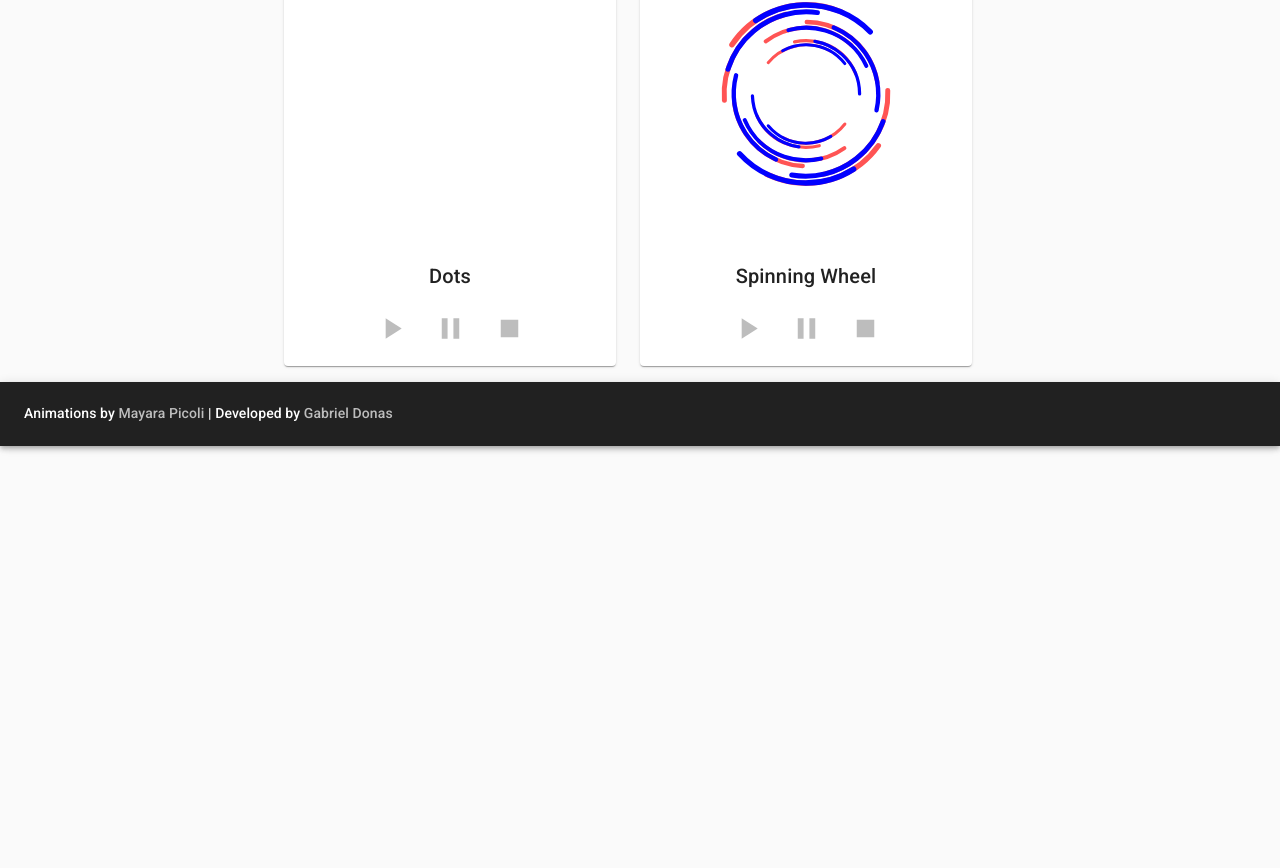
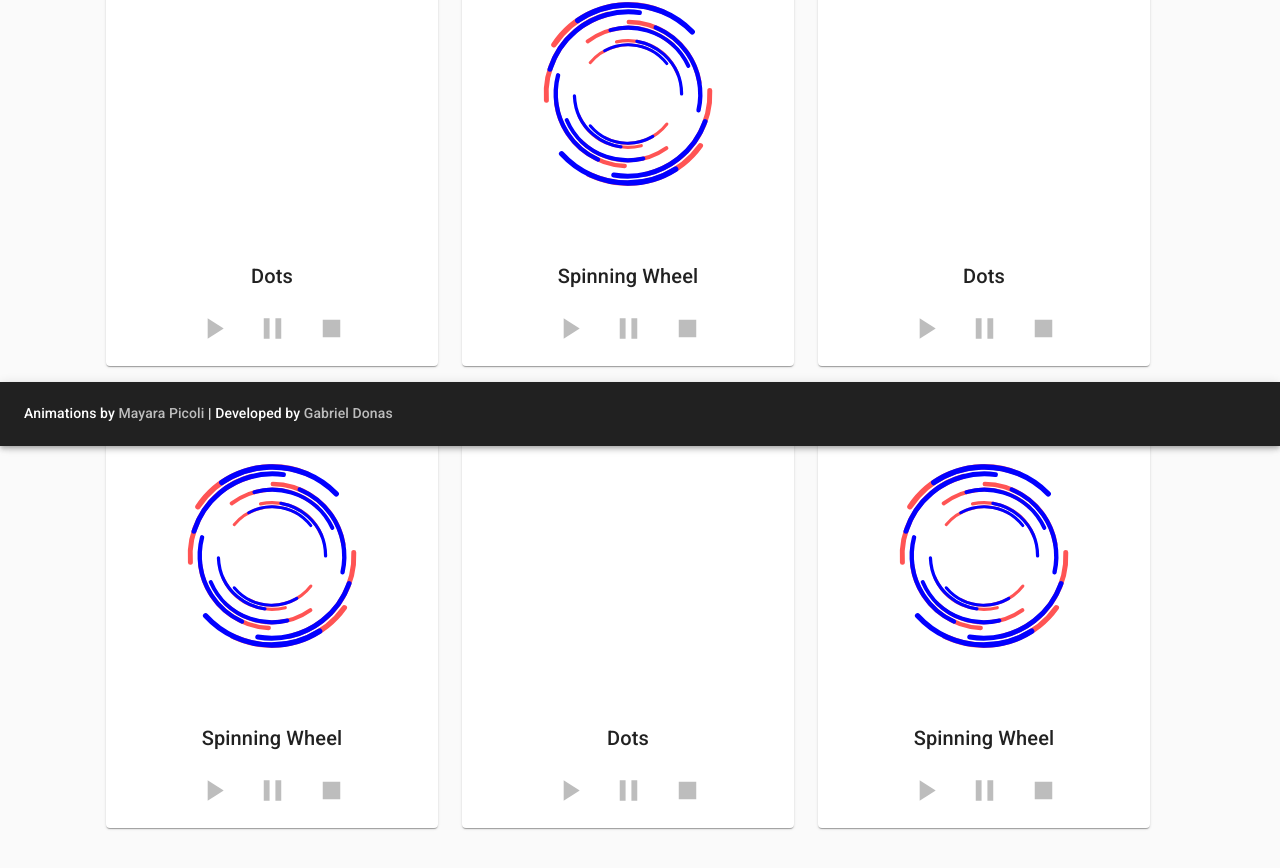
Before and after one commit to GabrielDonas/animation-samples, a React (Create React App) app: page / in a window 1280 px wide. Shown: the part 354-1222 px from the top of the page. Before the commit the page ends 800 px from the top, so only its background shows below. Built offline with nearby package versions, Linux system fonts and the light colour scheme.

Commit message:
Favicon & Title

```diff
--- a/public/index.html
+++ b/public/index.html
@@ -22,7 +22,7 @@
       href="https://fonts.googleapis.com/icon?family=Material+Icons"
     />
 
-    <title>React App</title>
+    <title>Animation Samples</title>
   </head>
   <body>
     <noscript>You need to enable JavaScript to run this app.</noscript>
--- a/src/animations/animationList.js
+++ b/src/animations/animationList.js
@@ -12,4 +12,24 @@ export const animationList = [
     title: "Spinning Wheel",
     data: require("./lotties/spinning_wheel.json"),
   },
+  {
+    id: nanoid(),
+    title: "Dots",
+    data: require("./lotties/dots.json"),
+  },
+  {
+    id: nanoid(),
+    title: "Spinning Wheel",
+    data: require("./lotties/spinning_wheel.json"),
+  },
+  {
+    id: nanoid(),
+    title: "Dots",
+    data: require("./lotties/dots.json"),
+  },
+  {
+    id: nanoid(),
+    title: "Spinning Wheel",
+    data: require("./lotties/spinning_wheel.json"),
+  },
 ];
```
Also changed, not shown: 1 other file (tests, documents, lock files or other folders).
